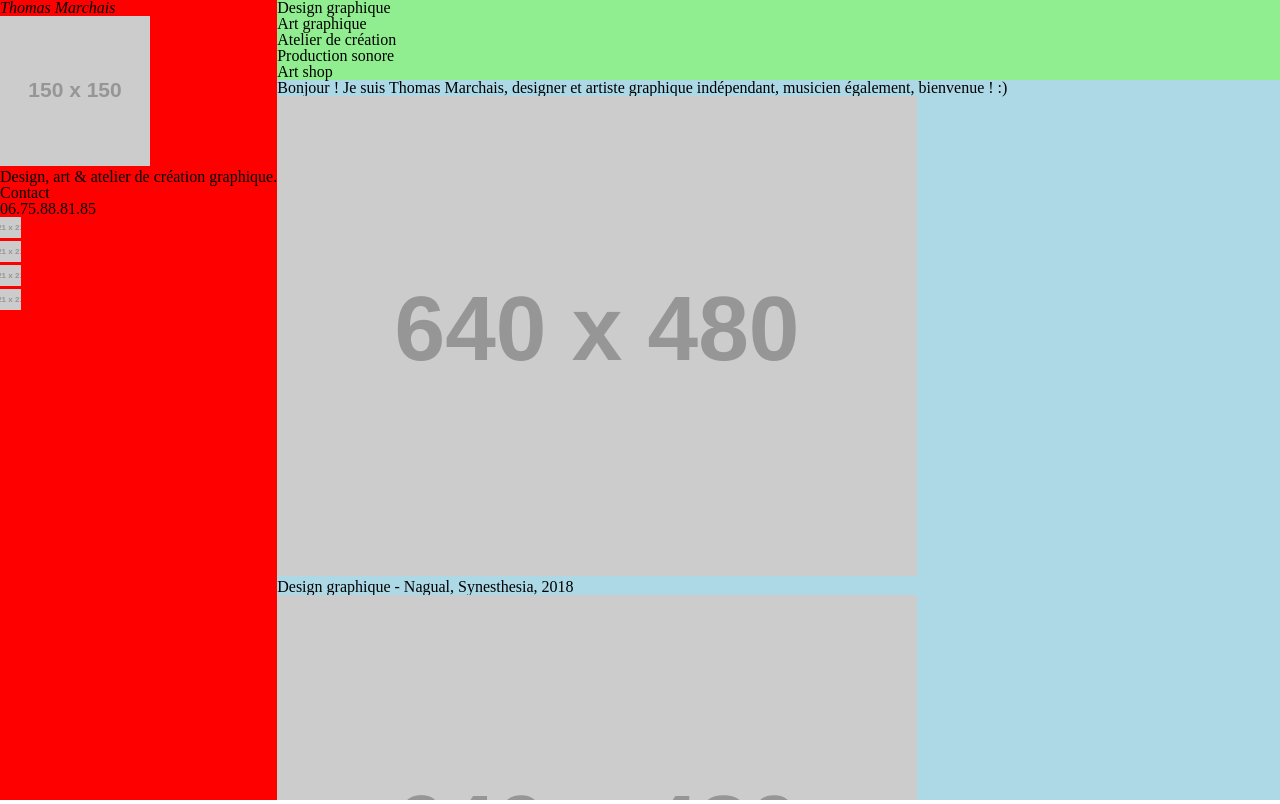
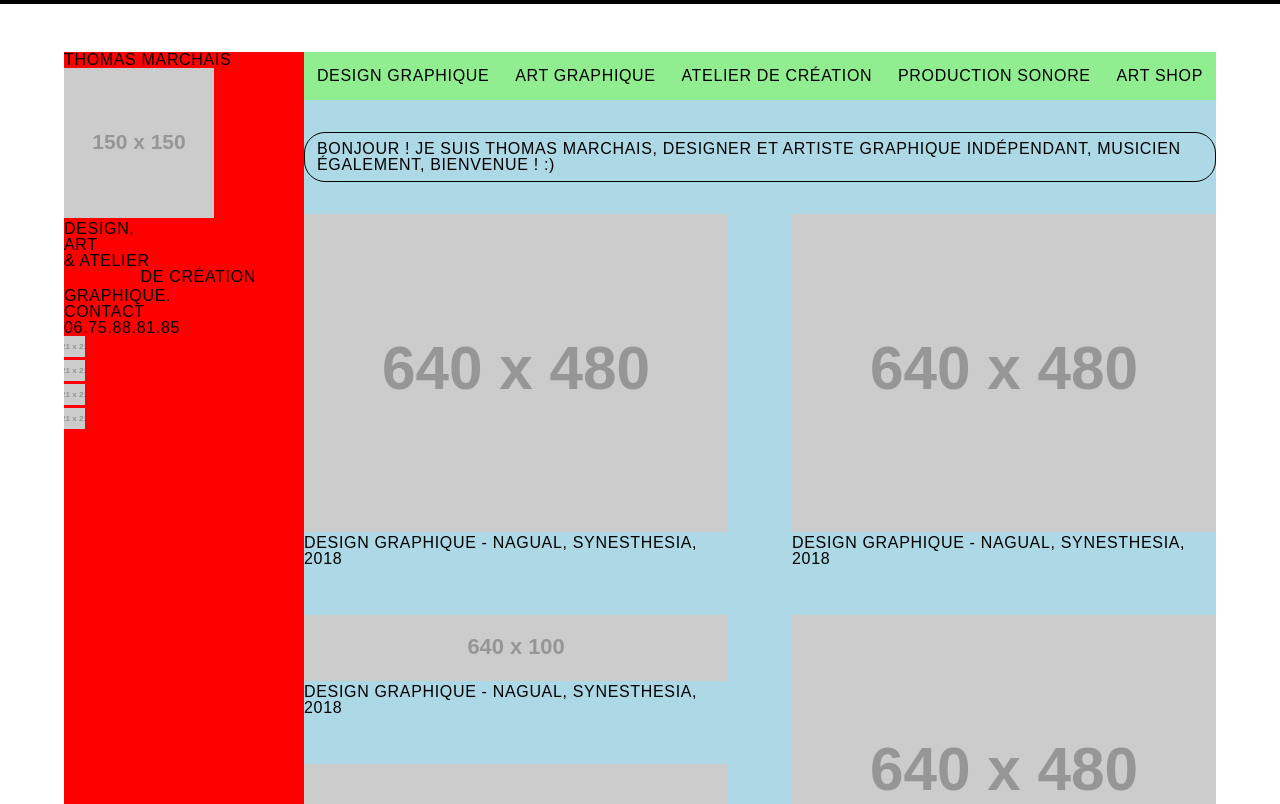
Before and after one commit to ThomasBalawak/ThomasBalawak.github.io, a plain HTML site: page index.html in a window 1280 px wide. Drawn offline with Linux system fonts and the light colour scheme; placeholder pictures from the web are drawn by us; a web font is replaced by a local one.

Commit message:
Advances on styles

```diff
--- a/index.html
+++ b/index.html
@@ -6,24 +6,23 @@
     <meta http-equiv="X-UA-Compatible" content="ie=edge">
     <link rel="stylesheet" href="reset.css">
     <link rel="stylesheet" href="style.css">
+    <link rel="stylesheet" media="screen" href="https://fontlibrary.org/face/now-alt" type="text/css"/>
     <title>Thomas Marchais</title>
 </head>
 <body>
     <aside id="part-left">
-        <nav>
-            <h1 class="titre">Thomas Marchais</h1>
-            <img src="https://fakeimg.pl/150">
-            <h2>Design, art & atelier de création graphique.</h2>
-
-            <h3>Contact</h3>
-            <a href="tel:0675888185">06.75.88.81.85</a>
-            <a href="mailto:marchais.th@gmail.com"></a>
-
-            <ul>
-                <li><a href="soundcloud.com"><img src="https://fakeimg.pl/21" alt=""></a></li>
-                <li><a href="facebook.com"><img src="https://fakeimg.pl/21" alt=""></a></li>
-                <li><a href="instagram.com"><img src="https://fakeimg.pl/21" alt=""></a></li>
-                <li><a href="behance.com"><img src="https://fakeimg.pl/21" alt=""></a></li>
+        <nav class="Menu">
+            <h1 class="Menu__Titre">Thomas Marchais</h1>
+            <img class="Menu__Logo" src="https://fakeimg.pl/150">
+            <h2 class="Menu__SousTitre">Design,<br>art<br>& atelier<br><span class="Menu__SousTitre__decale"><span></span> de création</span> graphique.</h2>
+            <h3 class="Menu__Contact">Contact</h3>
+            <a class="Menu__Contact__tel" href="tel:0675888185">06.75.88.81.85</a>
+            <a class="Menu__Contact__mail" href="mailto:marchais.th@gmail.com"></a>
+            <ul class="Menu__pictos">
+                <li class="Menu__picto"><a href="soundcloud.com"><img src="https://fakeimg.pl/21" alt=""></a></li>
+                <li class="Menu__picto"><a href="facebook.com"><img src="https://fakeimg.pl/21" alt=""></a></li>
+                <li class="Menu__picto"><a href="instagram.com"><img src="https://fakeimg.pl/21" alt=""></a></li>
+                <li class="Menu__picto"><a href="behance.com"><img src="https://fakeimg.pl/21" alt=""></a></li>
             </ul>
         </nav>
     </aside>
@@ -38,10 +37,31 @@
             </ul>
         </nav>
         <main id="contenu">
-            <blockquote>
+            <section id="contenu-defilant">
+                <blockquote id="citation-accueil">
                     Bonjour ! Je suis Thomas Marchais, designer et artiste graphique indépendant, musicien également, bienvenue ! :)
                 </blockquote>
-            <section id="contenu-defilant">
+                <div class="colonne">
+                    <article>
+                        <figure>
+                            <img src="https://fakeimg.pl/640x480" alt="">
+                            <figcaption><strong>Design graphique</strong> - Nagual, Synesthesia, 2018</figcaption>
+                        </figure>
+                    </article>
+                    <article>
+                        <figure>
+                            <img src="https://fakeimg.pl/640x100" alt="">
+                            <figcaption><strong>Design graphique</strong> - Nagual, Synesthesia, 2018</figcaption>
+                        </figure>
+                    </article>
+                    <article>
+                        <figure>
+                            <img src="https://fakeimg.pl/640x480" alt="">
+                            <figcaption><strong>Design graphique</strong> - Nagual, Synesthesia, 2018</figcaption>
+                        </figure>
+                    </article>
+                </div>
+                <div class="colonne">
                     <article>
                         <figure>
                             <img src="https://fakeimg.pl/640x480" alt="">
@@ -54,24 +74,7 @@
                             <figcaption><strong>Design graphique</strong> - Nagual, Synesthesia, 2018</figcaption>
                         </figure>
                     </article>
-                <article>
-                    <figure>
-                        <img src="https://fakeimg.pl/640x480" alt="">
-                        <figcaption><strong>Design graphique</strong> - Nagual, Synesthesia, 2018</figcaption>
-                    </figure>
-                </article>
-                <article>
-                    <figure>
-                        <img src="https://fakeimg.pl/640x480" alt="">
-                        <figcaption><strong>Design graphique</strong> - Nagual, Synesthesia, 2018</figcaption>
-                    </figure>
-                </article>
-                <article>
-                    <figure>
-                        <img src="https://fakeimg.pl/640x480" alt="">
-                        <figcaption><strong>Design graphique</strong> - Nagual, Synesthesia, 2018</figcaption>
-                    </figure>
-                </article>
+                </div>
             </section>
         </main>
     </div>
--- a/style.css
+++ b/style.css
@@ -1,32 +1,142 @@
+/*
+     _                   _
+ ___| |_ _ __ _   _  ___| |_ _   _ _ __ ___
+/ __| __| '__| | | |/ __| __| | | | '__/ _ \
+\__ \ |_| |  | |_| | (__| |_| |_| | | |  __/
+|___/\__|_|   \__,_|\___|\__|\__,_|_|  \___|
+
+*/
+
 html {
     height: 100vh;
+    background: black;
+    font-size: 16px;
+    font-family: "NowAltRegular", Arial, Helvetica, sans-serif;
+    text-transform: uppercase;
+    letter-spacing: 0.075ch;
 }
 
 body {
     display: flex;
+    margin-top: 4px;
+    padding: 3rem 4rem;
+    padding-bottom: 0;
+    background: white;
     height: 100%;
+    overflow: hidden;
+}
+
+img {
+    max-width: 100%;
+    height: auto;
 }
 
 #part-left {
     background: red;
+    padding-right: 3rem;
+    max-width: 15rem;
 }
+
 #part-right {
     background: lightcoral;
     flex: 1;
     height: 100%;
     overflow: hidden;
 }
+
 #menu {
     background: lightgreen;
 }
+
+#menu ul {
+    display: flex;
+    justify-content: space-around;
+    padding: 1rem 0;
+}
+
 #contenu {
     background: lightblue;
     height: 100%;
 }
+
 #contenu-defilant {
     height: 100%;
     overflow-y: scroll;
+    display: flex;
+    flex-wrap: wrap;
+    width: 100%;
+    justify-content: space-between;
 }
-.titre {
-    font-style: italic;
+
+#contenu-defilant .colonne {
+    flex: 0 0 calc(50% - 2rem);
 }
+
+#contenu-defilant article {
+    margin-bottom: 3rem;
+}
+
+#citation-accueil {
+    margin: 2em auto;
+    border: 1px solid black;
+    /* les "0" sont facultatifs dans "0.5rem" */
+    padding: .5rem .75rem;
+    border-radius: 21px;
+}
+
+/*
+
+ _ __ ___   ___ _ __  _   _
+| '_ ` _ \ / _ \ '_ \| | | |
+| | | | | |  __/ | | | |_| |
+|_| |_| |_|\___|_| |_|\__,_|
+
+
+*/
+
+.Menu {
+
+}
+
+.Menu__Titre {
+
+}
+
+.Menu__Logo {
+
+}
+
+.Menu__SousTitre {
+
+}
+
+.Menu__SousTitre__decale {
+    text-align: right;
+    display: inline-flex;
+    width: 100%;
+}
+
+.Menu__SousTitre__decale span {
+    flex: 1;
+    display: block;
+}
+
+.Menu__Contact {
+
+}
+
+.Menu__Contact__tel {
+
+}
+
+.Menu__Contact__mail {
+
+}
+
+.Menu__pictos {
+
+}
+
+.Menu__picto {
+
+}
```
Lines whose indentation alone changed are shown as unchanged.
